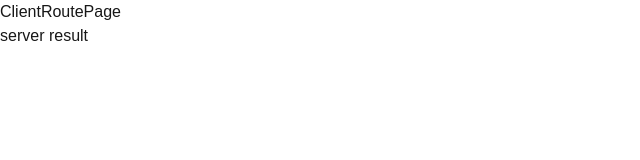
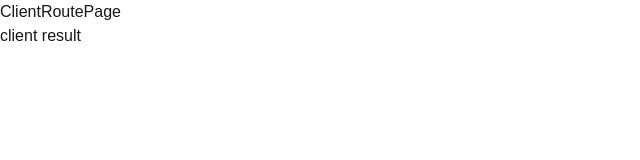
Before and after one commit to dmr31-coding/NEXT-JS, a Next.js app in the folder route-handlers-demo/: page /client-route in a window 1280 px wide. Shown: the top 160 px of the page, without its empty margins (0-640 px from the left). Built offline with nearby package versions, Linux system fonts and the light colour scheme.

Commit message:
client-only package

```diff
--- a/route-handlers-demo/package.json
+++ b/route-handlers-demo/package.json
@@ -9,6 +9,7 @@
     "lint": "next lint"
   },
   "dependencies": {
+    "client-only": "^0.0.1",
     "next": "15.0.3",
     "react": "19.0.0-rc-66855b96-20241106",
     "react-dom": "19.0.0-rc-66855b96-20241106",
--- a/route-handlers-demo/src/app/client-route/page.tsx
+++ b/route-handlers-demo/src/app/client-route/page.tsx
@@ -1,12 +1,15 @@
 "use client";
 
 import { serverSideFunction } from "@/utils/server-utils"
+import { clientSideFunction } from "@/utils/client-utils";
 
 
 export default function ClientRoutePage() {
 
     console.log("Client route rendered")
-    const result = serverSideFunction()
+    // const result = serverSideFunction()
+    const result = clientSideFunction()
+
 
     return (
         <>
--- a/route-handlers-demo/src/app/server-route/page.tsx
+++ b/route-handlers-demo/src/app/server-route/page.tsx
@@ -1,8 +1,11 @@
+import { clientSideFunction } from "@/utils/client-utils"
 import { serverSideFunction } from "@/utils/server-utils"
 
 export default function ServerRoutePage() {
     console.log("Server route rendered")
     const result = serverSideFunction()
+
+    const clientResult = clientSideFunction()// gives an error when client fn. is used in server code
 
     return (
     <>
--- /dev/null
+++ b/route-handlers-demo/src/utils/client-utils.ts
@@ -0,0 +1,9 @@
+import "client-only";
+
+export const clientSideFunction = () => {
+    console.log(
+        `use window object,
+        use localStorage`
+    );
+    return "client result";
+};
```
Also changed, not shown: 1 other file (tests, documents, lock files or other folders).
